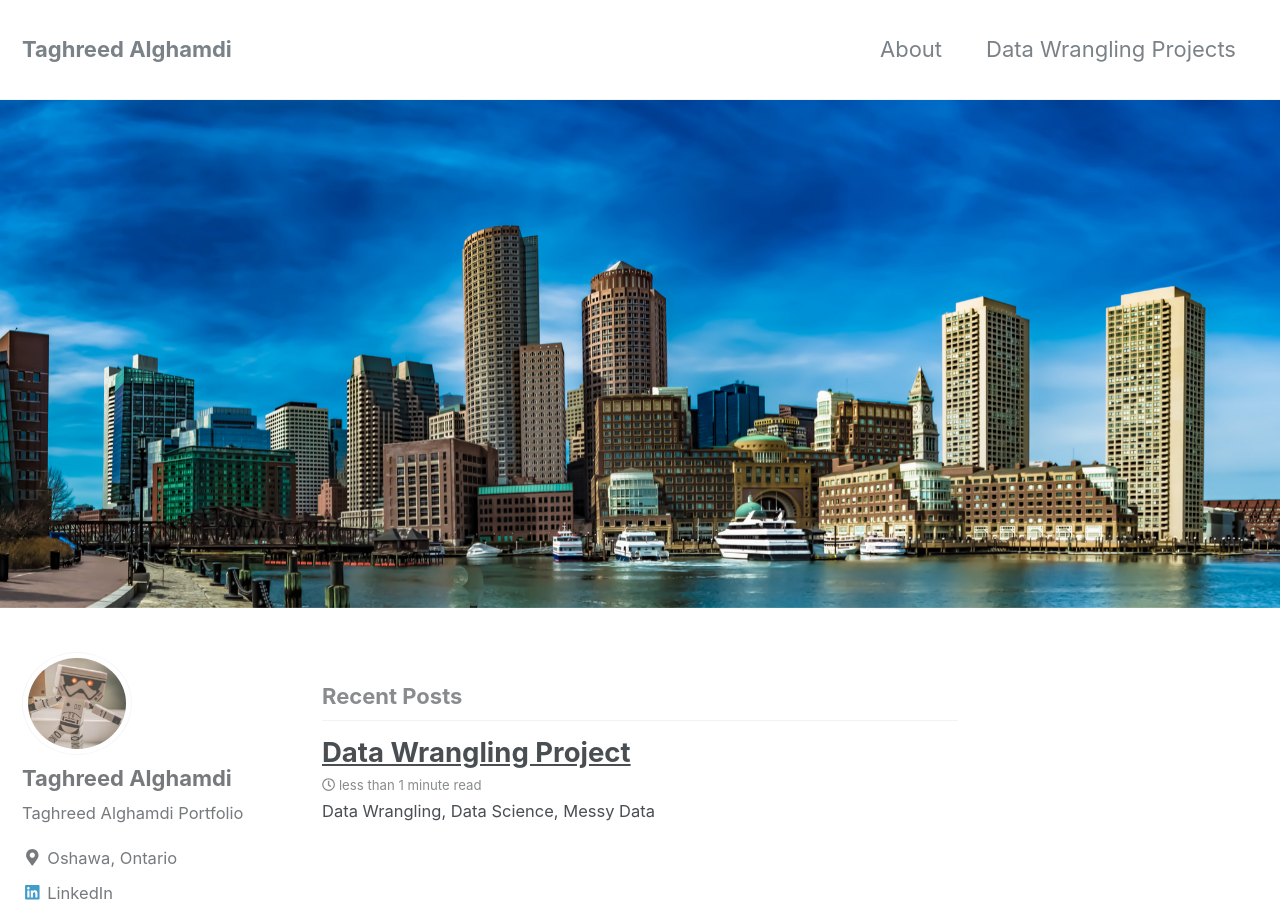
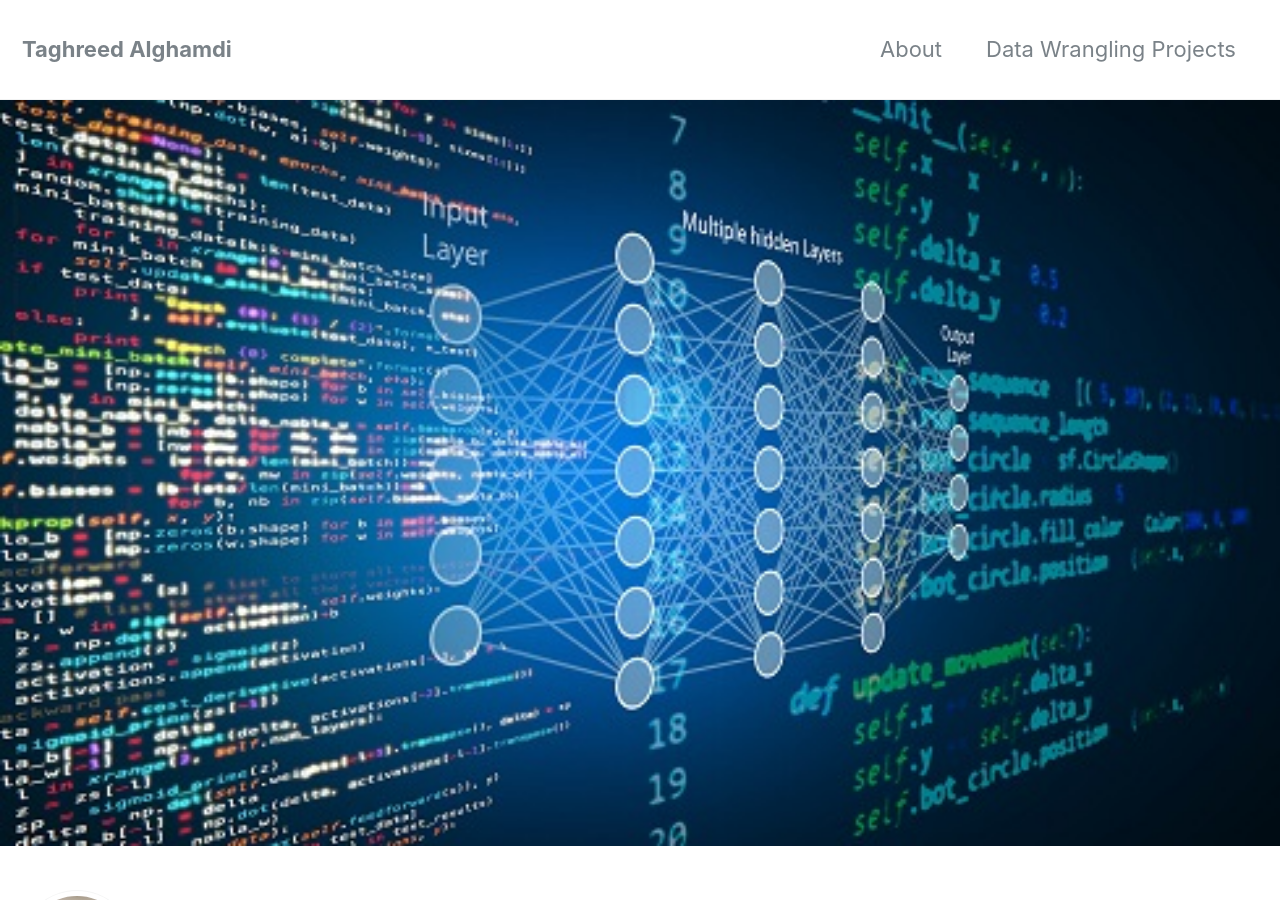
Before and after one commit to TaghreedAlghamdi/TaghreedAlghamdi.github.io, a Jekyll site: the page built from index.html, in a window 1280 px wide and 900 px high. Built offline with Jekyll 4.4.1, drawn with Linux system fonts in a browser that asks for light colours; nearby versions of some CDN libraries; the list of posts is cut into pages by our own code.

Commit message:
third changes

```diff
--- a/_config.yml
+++ b/_config.yml
@@ -86,7 +86,7 @@
 author:
   name             : "Taghreed Alghamdi"
   avatar           : "/images/bio-pic-2.jpg" # path of avatar image, e.g. "/assets/images/bio-photo.jpg"
-  bio              : "Taghreed Alghamdi Portfolio"
+  bio              : #"Taghreed Alghamdi Portfolio"
   location         : "Oshawa, Ontario"
   email            :
   uri              :
--- a/index.html
+++ b/index.html
@@ -2,5 +2,5 @@
 layout: home
 author_profile: true
 header:
-  image: "/images/waterfront.jpg"
+  image: "/images/datascience.jpg"
 ---
```
Also changed, not shown: images/bio-pic-2.png (added), images/datascience.jpg (added).
